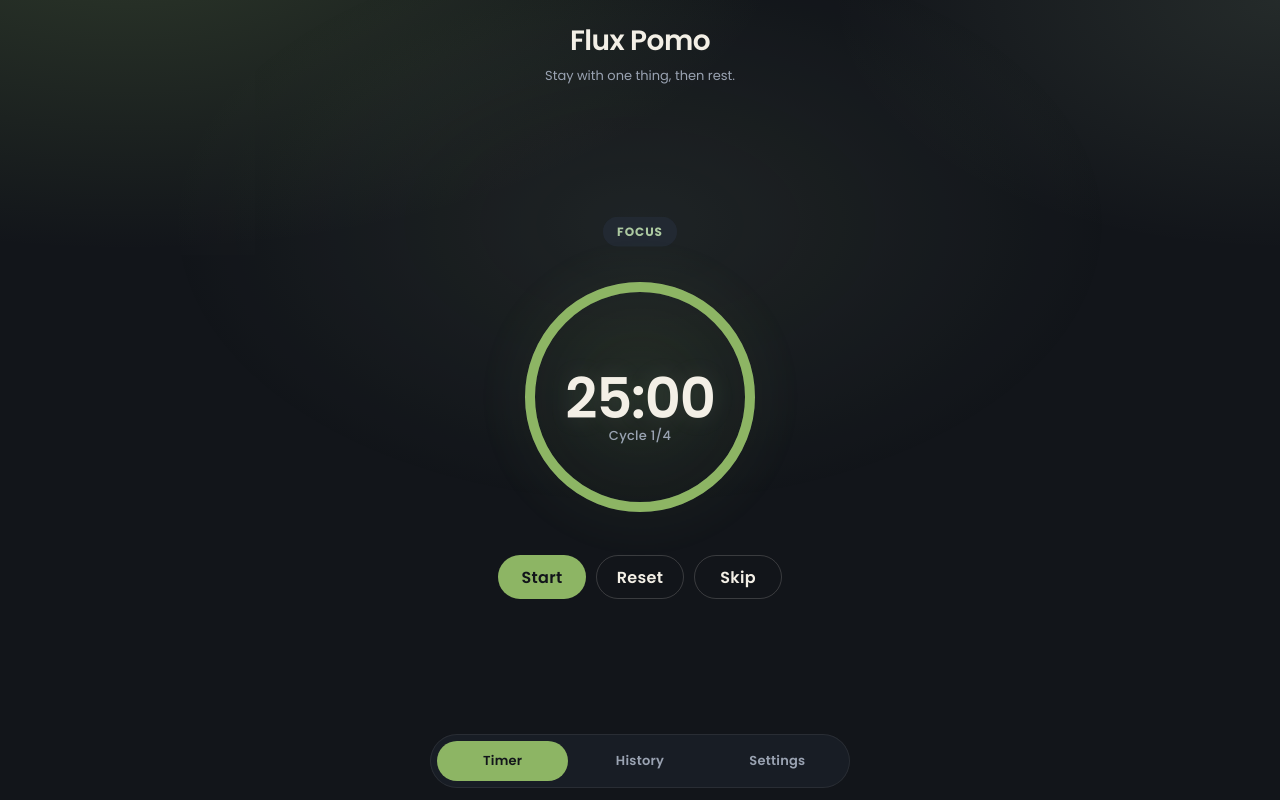
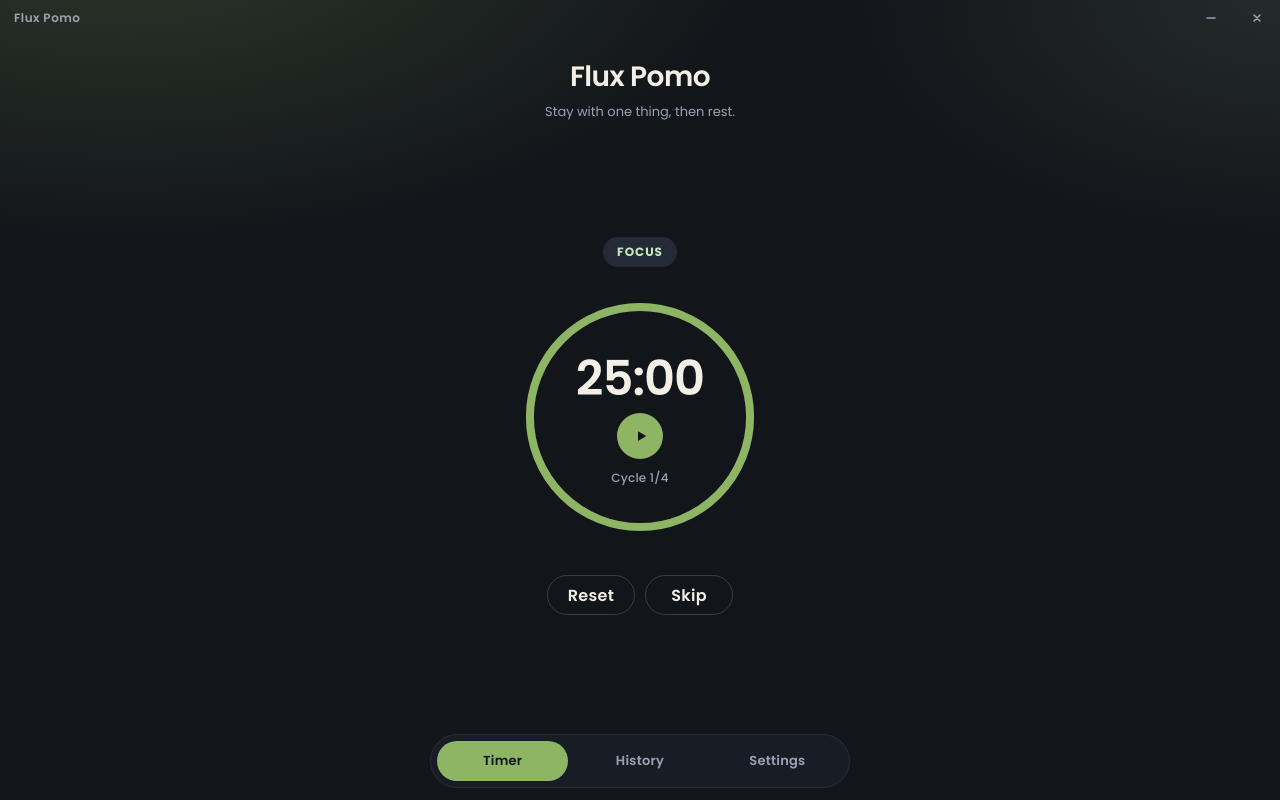
Before and after one commit to porhong/flux-pomo, a React (Vite) app: page / in a window 1280 px wide. Built offline with nearby package versions, Linux system fonts and the light colour scheme.

Commit message:
Apply UI improvement

```diff
--- a/src/preload/index.ts
+++ b/src/preload/index.ts
@@ -18,6 +18,10 @@ const api: FluxPomoApi = {
     electron: process.versions.electron,
     chrome: process.versions.chrome,
     node: process.versions.node
+  },
+  window: {
+    minimize: () => ipcRenderer.invoke(IpcChannels.windowMinimize),
+    close: () => ipcRenderer.invoke(IpcChannels.windowClose)
   },
   updater: {
     check: () => ipcRenderer.invoke(IpcChannels.updaterCheck),
--- a/src/renderer/src/components/layout/AppShell.tsx
+++ b/src/renderer/src/components/layout/AppShell.tsx
@@ -1,8 +1,10 @@
 import { NavLink, Outlet } from 'react-router-dom'
+import TitleBar from './TitleBar'
 
 function AppShell(): React.JSX.Element {
   return (
     <div className="app-shell">
+      <TitleBar />
       <main className="app-main">
         <Outlet />
       </main>
--- /dev/null
+++ b/src/renderer/src/components/layout/TitleBar.tsx
@@ -0,0 +1,38 @@
+function TitleBar(): React.JSX.Element {
+  return (
+    <header className="title-bar" aria-label="Window controls">
+      <div className="title-bar-drag">
+        <span className="title-bar-brand">Flux Pomo</span>
+      </div>
+      <div className="title-bar-controls">
+        <button
+          type="button"
+          className="title-bar-btn title-bar-minimize"
+          aria-label="Minimize"
+          onClick={() => void window.api.window.minimize()}
+        >
+          <svg width="10" height="10" viewBox="0 0 10 10" aria-hidden="true">
+            <path d="M1 5h8" stroke="currentColor" strokeWidth="1.5" strokeLinecap="round" />
+          </svg>
+        </button>
+        <button
+          type="button"
+          className="title-bar-btn title-bar-close"
+          aria-label="Close"
+          onClick={() => void window.api.window.close()}
+        >
+          <svg width="10" height="10" viewBox="0 0 10 10" aria-hidden="true">
+            <path
+              d="M2 2l6 6M8 2L2 8"
+              stroke="currentColor"
+              strokeWidth="1.5"
+              strokeLinecap="round"
+            />
+          </svg>
+        </button>
+      </div>
+    </header>
+  )
+}
+
+export default TitleBar
--- a/src/renderer/src/components/timer/TimerControls.tsx
+++ b/src/renderer/src/components/timer/TimerControls.tsx
@@ -1,29 +1,11 @@
 interface TimerControlsProps {
-  status: 'idle' | 'running' | 'paused'
-  onStart: () => void
-  onPause: () => void
   onReset: () => void
   onSkip: () => void
 }
 
-function TimerControls({
-  status,
-  onStart,
-  onPause,
-  onReset,
-  onSkip
-}: TimerControlsProps): React.JSX.Element {
+function TimerControls({ onReset, onSkip }: TimerControlsProps): React.JSX.Element {
   return (
     <div className="controls">
-      {status === 'running' ? (
-        <button type="button" className="btn btn-primary" onClick={onPause}>
-          Pause
-        </button>
-      ) : (
-        <button type="button" className="btn btn-primary" onClick={onStart}>
-          {status === 'paused' ? 'Resume' : 'Start'}
-        </button>
-      )}
       <button type="button" className="btn btn-ghost" onClick={onReset}>
         Reset
       </button>
--- a/src/renderer/src/components/timer/TimerDisplay.tsx
+++ b/src/renderer/src/components/timer/TimerDisplay.tsx
@@ -8,6 +8,25 @@ interface TimerDisplayProps {
   plannedMs: number
   focusCountInCycle: number
   sessionsUntilLongBreak: number
+  onStart: () => void
+  onPause: () => void
+}
+
+function PlayIcon(): React.JSX.Element {
+  return (
+    <svg width="18" height="18" viewBox="0 0 24 24" aria-hidden="true">
+      <path d="M8 5.5v13l11-6.5L8 5.5z" fill="currentColor" />
+    </svg>
+  )
+}
+
+function PauseIcon(): React.JSX.Element {
+  return (
+    <svg width="18" height="18" viewBox="0 0 24 24" aria-hidden="true">
+      <rect x="6" y="5" width="4" height="14" rx="1" fill="currentColor" />
+      <rect x="14" y="5" width="4" height="14" rx="1" fill="currentColor" />
+    </svg>
+  )
 }
 
 function TimerDisplay({
@@ -16,7 +35,9 @@ function TimerDisplay({
   remainingMs,
   plannedMs,
   focusCountInCycle,
-  sessionsUntilLongBreak
+  sessionsUntilLongBreak,
+  onStart,
+  onPause
 }: TimerDisplayProps): React.JSX.Element {
   const radius = 110
   const circumference = 2 * Math.PI * radius
@@ -26,13 +47,13 @@ function TimerDisplay({
   const cycle =
     Math.min(focusCountInCycle + (phase === 'focus' ? 1 : 0), sessionsUntilLongBreak) || 1
   const mood = phase === 'focus' && status === 'running' ? 'focus' : 'calm'
+  const isRunning = status === 'running'
+  const toggleLabel = isRunning ? 'Pause' : status === 'paused' ? 'Resume' : 'Start'
 
   return (
     <div className={`timer-stage mood-${mood} phase-${phase} status-${status}`}>
       <div className="phase-pill">{label}</div>
       <div className={`timer-ring ${phase}`}>
-        <div className="timer-aura" aria-hidden />
-        <div className="timer-orbit" aria-hidden />
         <svg viewBox="0 0 260 260" aria-hidden>
           <circle className="track" cx="130" cy="130" r={radius} />
           <circle
@@ -46,6 +67,14 @@ function TimerDisplay({
         </svg>
         <div className="timer-core">
           <p className="timer-time">{formatClock(remainingMs)}</p>
+          <button
+            type="button"
+            className="timer-toggle"
+            aria-label={toggleLabel}
+            onClick={isRunning ? onPause : onStart}
+          >
+            {isRunning ? <PauseIcon /> : <PlayIcon />}
+          </button>
           <p className="timer-meta">
             Cycle {cycle}/{sessionsUntilLongBreak}
           </p>
--- a/src/renderer/src/pages/HistoryPage.tsx
+++ b/src/renderer/src/pages/HistoryPage.tsx
@@ -46,7 +46,7 @@ function HistoryPage(): React.JSX.Element {
         <div className="period-nav">
           <button
             type="button"
-            className="btn btn-ghost"
+            className="period-nav-btn"
             aria-label="Previous period"
             onClick={() => {
               setLoading(true)
@@ -60,7 +60,7 @@ function HistoryPage(): React.JSX.Element {
           </span>
           <button
             type="button"
-            className="btn btn-ghost"
+            className="period-nav-btn"
             aria-label="Next period"
             onClick={() => {
               setLoading(true)
--- a/src/renderer/src/pages/TimerPage.tsx
+++ b/src/renderer/src/pages/TimerPage.tsx
@@ -24,7 +24,7 @@ function TimerPage(): React.JSX.Element {
   const mood = phase === 'focus' && status === 'running' ? 'focus' : 'calm'
 
   return (
-    <div className={`page page-timer mood-page-${mood}`}>
+    <div className="page page-timer">
       <header className="page-header page-header-center">
         <h1 className="brand">Flux Pomo</h1>
         <p className="page-sub">
@@ -40,11 +40,10 @@ function TimerPage(): React.JSX.Element {
           plannedMs={plannedMs}
           focusCountInCycle={focusCountInCycle}
           sessionsUntilLongBreak={settings.sessionsUntilLongBreak}
+          onStart={start}
+          onPause={pause}
         />
         <TimerControls
-          status={status}
-          onStart={start}
-          onPause={pause}
           onReset={reset}
           onSkip={() => {
             void skip()
--- a/src/renderer/src/styles/app.css
+++ b/src/renderer/src/styles/app.css
@@ -3,14 +3,77 @@
 .app-shell {
   height: 100%;
   display: grid;
-  grid-template-rows: 1fr auto;
-  padding: 20px 20px 12px;
+  grid-template-rows: auto 1fr auto;
+  padding: 0 20px 12px;
   gap: 12px;
+}
+
+.title-bar {
+  display: grid;
+  grid-template-columns: 1fr auto;
+  align-items: stretch;
+  height: 36px;
+  margin: 0 -20px;
+  user-select: none;
+}
+
+.title-bar-drag {
+  display: flex;
+  align-items: center;
+  padding: 0 14px;
+  -webkit-app-region: drag;
+  app-region: drag;
+}
+
+.title-bar-brand {
+  font-family: var(--font-display);
+  font-size: 12px;
+  font-weight: 600;
+  letter-spacing: 0.04em;
+  color: var(--fog);
+}
+
+.title-bar-controls {
+  display: flex;
+  -webkit-app-region: no-drag;
+  app-region: no-drag;
+}
+
+.title-bar-btn {
+  appearance: none;
+  border: none;
+  background: transparent;
+  color: var(--fog);
+  width: 46px;
+  height: 36px;
+  display: inline-flex;
+  align-items: center;
+  justify-content: center;
+  cursor: pointer;
+  transition:
+    background 140ms ease,
+    color 140ms ease;
+}
+
+.title-bar-btn:hover {
+  color: var(--snow);
+  background: rgba(243, 239, 230, 0.08);
+}
+
+.title-bar-close:hover {
+  color: var(--snow);
+  background: #c42b1c;
+}
+
+.title-bar-btn:focus-visible {
+  outline: 2px solid rgba(141, 181, 100, 0.55);
+  outline-offset: -2px;
 }
 
 .app-main {
   min-height: 0;
   overflow: auto;
+  padding-top: 8px;
   animation: rise 320ms ease-out;
 }
 
@@ -76,55 +139,6 @@
   text-align: center;
   gap: 0;
   transition: filter 600ms ease;
-}
-
-.page-timer:has(.mood-focus) .brand {
-  animation: focusBrandSettle 700ms ease-out both;
-}
-
-.mood-page-calm::before,
-.mood-page-focus::before {
-  content: '';
-  position: fixed;
-  inset: 0;
-  pointer-events: none;
-  z-index: 0;
-  transition: opacity 700ms ease;
-}
-
-.mood-page-calm::before {
-  background: radial-gradient(700px 420px at 50% 28%, rgba(199, 232, 184, 0.1), transparent 70%);
-  animation: calmPageGlow 7s ease-in-out infinite;
-}
-
-.mood-page-focus::before {
-  background: radial-gradient(640px 480px at 50% 32%, rgba(141, 181, 100, 0.2), transparent 68%);
-  animation: focusPageGlow 2.8s ease-in-out infinite;
-}
-
-.page-timer > * {
-  position: relative;
-  z-index: 1;
-}
-
-@keyframes calmPageGlow {
-  0%,
-  100% {
-    opacity: 0.55;
-  }
-  50% {
-    opacity: 1;
-  }
-}
-
-@keyframes focusPageGlow {
-  0%,
-  100% {
-    opacity: 0.7;
-  }
-  50% {
-    opacity: 1;
-  }
 }
 
 .page-header {
@@ -206,10 +220,8 @@
   letter-spacing: 0.08em;
   text-transform: uppercase;
   transition:
-    color 400ms ease,
-    background 400ms ease,
-    box-shadow 400ms ease,
-    transform 400ms ease;
+    color 300ms ease,
+    background 300ms ease;
 }
 
 .timer-ring {
@@ -218,36 +230,9 @@
   height: 260px;
   margin: 0 auto;
   flex-shrink: 0;
-  transition: transform 500ms cubic-bezier(0.22, 1, 0.36, 1);
 }
 
-.timer-aura {
-  position: absolute;
-  inset: -18%;
-  border-radius: 50%;
-  pointer-events: none;
-  z-index: 0;
-  background: radial-gradient(circle, rgba(141, 181, 100, 0.28) 0%, transparent 68%);
-  opacity: 0.55;
-  transition:
-    opacity 500ms ease,
-    background 500ms ease,
-    transform 500ms ease;
-}
-
-.timer-orbit {
-  position: absolute;
-  inset: 8%;
-  border-radius: 50%;
-  pointer-events: none;
-  z-index: 0;
-  border: 1px solid rgba(199, 232, 184, 0.12);
-  opacity: 0;
-}
-
-.timer-ring svg {
-  position: relative;
-  z-index: 1;
+.timer-ring > svg {
   display: block;
   width: 100%;
   height: 100%;
@@ -257,19 +242,18 @@
 .timer-ring .track {
   fill: none;
   stroke: var(--ring-track);
-  stroke-width: 10;
-  transition: stroke 400ms ease;
+  stroke-width: 8;
+  transition: stroke 300ms ease;
 }
 
 .timer-ring .progress {
   fill: none;
   stroke: var(--matcha);
-  stroke-width: 10;
+  stroke-width: 8;
   stroke-linecap: round;
   transition:
     stroke-dashoffset 200ms linear,
-    stroke 400ms ease,
-    filter 400ms ease;
+    stroke 300ms ease;
 }
 
 .timer-ring.focus .progress {
@@ -287,251 +271,130 @@
 .timer-core {
   position: absolute;
   inset: 0;
-  z-index: 2;
   display: flex;
+  flex-direction: column;
   align-items: center;
   justify-content: center;
+  gap: 10px;
+  padding: 28px 0 20px;
   pointer-events: none;
 }
 
 .timer-time {
   font-family: var(--font-display);
-  font-size: 56px;
+  font-size: 48px;
   font-weight: 600;
   letter-spacing: -0.02em;
   line-height: 1;
   margin: 0;
   font-variant-numeric: tabular-nums;
-  transform: translateY(2px);
+}
+
+.timer-toggle {
+  appearance: none;
+  border: none;
+  pointer-events: auto;
+  cursor: pointer;
+  width: 46px;
+  height: 46px;
+  border-radius: 50%;
+  display: inline-flex;
+  align-items: center;
+  justify-content: center;
+  background: var(--matcha);
+  color: var(--ink);
+  flex-shrink: 0;
   transition:
-    text-shadow 450ms ease,
-    color 450ms ease,
-    letter-spacing 450ms ease;
+    background 160ms ease,
+    transform 120ms ease;
+}
+
+.timer-toggle:hover {
+  background: var(--matcha-soft);
+}
+
+.timer-toggle:active {
+  transform: scale(0.96);
+}
+
+.timer-toggle:focus-visible {
+  outline: 2px solid rgba(141, 181, 100, 0.7);
+  outline-offset: 3px;
+}
+
+.timer-toggle svg {
+  display: block;
+}
+
+.status-idle .timer-toggle svg,
+.status-paused .timer-toggle svg {
+  /* Optical center for play triangle */
+  transform: translateX(1px);
 }
 
 .timer-meta {
-  position: absolute;
-  left: 0;
-  right: 0;
-  top: 61%;
   margin: 0;
   color: var(--fog);
-  font-size: 13px;
+  font-size: 12px;
   font-weight: 500;
   letter-spacing: 0.02em;
   text-align: center;
-  transition: opacity 400ms ease;
 }
 
 /* —— Calm: idle + rest —— */
-.mood-calm .phase-pill {
-  animation: calmPill 4.8s ease-in-out infinite;
-}
-
-.mood-calm .timer-aura {
-  animation: calmAura 5.5s ease-in-out infinite;
-}
-
 .mood-calm .timer-ring {
-  animation: calmBreathe 5.5s ease-in-out infinite;
-}
-
-.mood-calm.phase-shortBreak .timer-aura,
-.mood-calm.phase-longBreak .timer-aura {
-  background: radial-gradient(circle, rgba(125, 155, 118, 0.26) 0%, transparent 70%);
-}
-
-.mood-calm.phase-longBreak .timer-aura {
-  background: radial-gradient(circle, rgba(217, 118, 91, 0.22) 0%, transparent 70%);
-}
-
-.mood-calm .timer-time {
-  text-shadow: 0 0 24px rgba(199, 232, 184, 0.12);
-}
-
-.mood-calm .timer-orbit {
-  opacity: 0.55;
-  animation: calmOrbit 14s linear infinite;
+  animation: ringBreathe 6s ease-in-out infinite;
 }
 
 /* —— Focus: productive running —— */
 .mood-focus .phase-pill {
   color: var(--ink);
   background: var(--matcha);
-  box-shadow: 0 0 0 1px rgba(199, 232, 184, 0.25), 0 8px 24px rgba(141, 181, 100, 0.28);
-  animation: focusPillIn 480ms cubic-bezier(0.22, 1, 0.36, 1) both;
-}
-
-.mood-focus .timer-aura {
-  opacity: 0.95;
-  background: radial-gradient(circle, rgba(141, 181, 100, 0.42) 0%, rgba(141, 181, 100, 0.08) 48%, transparent 72%);
-  animation: focusAura 2.4s ease-in-out infinite;
-}
-
-.mood-focus .timer-orbit {
-  opacity: 0.9;
-  border-color: rgba(141, 181, 100, 0.35);
-  animation: focusOrbit 3.2s ease-in-out infinite;
+  animation: pillSettle 360ms ease-out both;
 }
 
 .mood-focus .timer-ring {
-  animation: focusEngage 520ms cubic-bezier(0.22, 1, 0.36, 1) both;
+  animation: ringSettle 420ms cubic-bezier(0.22, 1, 0.36, 1) both;
 }
 
 .mood-focus .progress {
-  filter: drop-shadow(0 0 6px rgba(141, 181, 100, 0.65));
-  animation: focusStroke 2.2s ease-in-out infinite;
+  stroke-width: 9;
 }
 
-.mood-focus .timer-time {
-  letter-spacing: -0.01em;
-  text-shadow:
-    0 0 18px rgba(141, 181, 100, 0.35),
-    0 0 40px rgba(141, 181, 100, 0.18);
-  animation: focusTickSoft 1s ease-in-out infinite;
-}
-
-.mood-focus .timer-meta {
-  opacity: 0.85;
-}
-
-@keyframes calmBreathe {
+@keyframes ringBreathe {
   0%,
   100% {
     transform: scale(1);
   }
   50% {
-    transform: scale(1.018);
+    transform: scale(1.012);
   }
 }
 
-@keyframes calmAura {
-  0%,
-  100% {
-    opacity: 0.4;
-    transform: scale(0.96);
-  }
-  50% {
-    opacity: 0.72;
-    transform: scale(1.04);
-  }
-}
-
-@keyframes calmPill {
-  0%,
-  100% {
-    opacity: 0.82;
-    transform: translateY(0);
-  }
-  50% {
-    opacity: 1;
-    transform: translateY(-2px);
-  }
-}
-
-@keyframes calmOrbit {
+@keyframes ringSettle {
   from {
-    transform: rotate(0deg) scale(1);
-    opacity: 0.35;
-  }
-  50% {
-    opacity: 0.55;
+    opacity: 0.88;
+    transform: scale(0.985);
   }
   to {
-    transform: rotate(360deg) scale(1);
-    opacity: 0.35;
-  }
-}
-
-@keyframes focusEngage {
-  from {
-    transform: scale(0.96);
-  }
-  to {
+    opacity: 1;
     transform: scale(1);
   }
 }
 
-@keyframes focusAura {
-  0%,
-  100% {
-    opacity: 0.75;
-    transform: scale(1);
-  }
-  50% {
-    opacity: 1;
-    transform: scale(1.06);
-  }
-}
-
-@keyframes focusOrbit {
-  0%,
-  100% {
-    transform: scale(1);
-    opacity: 0.55;
-  }
-  50% {
-    transform: scale(1.045);
-    opacity: 0.95;
-  }
-}
-
-@keyframes focusStroke {
-  0%,
-  100% {
-    filter: drop-shadow(0 0 4px rgba(141, 181, 100, 0.45));
-  }
-  50% {
-    filter: drop-shadow(0 0 10px rgba(141, 181, 100, 0.85));
-  }
-}
-
-@keyframes focusTickSoft {
-  0%,
-  100% {
-    opacity: 1;
-  }
-  50% {
-    opacity: 0.92;
-  }
-}
-
-@keyframes focusPillIn {
+@keyframes pillSettle {
   from {
-    transform: scale(0.92);
-    opacity: 0.6;
-  }
-  to {
-    transform: scale(1);
-    opacity: 1;
-  }
-}
-
-@keyframes focusBrandSettle {
-  from {
-    letter-spacing: 0.04em;
     opacity: 0.7;
   }
   to {
-    letter-spacing: -0.02em;
     opacity: 1;
   }
 }
 
 @media (prefers-reduced-motion: reduce) {
-  .mood-calm .phase-pill,
-  .mood-calm .timer-aura,
   .mood-calm .timer-ring,
-  .mood-calm .timer-orbit,
   .mood-focus .phase-pill,
-  .mood-focus .timer-aura,
-  .mood-focus .timer-orbit,
-  .mood-focus .timer-ring,
-  .mood-focus .progress,
-  .mood-focus .timer-time,
-  .page-timer:has(.mood-focus) .brand,
-  .mood-page-calm::before,
-  .mood-page-focus::before {
+  .mood-focus .timer-ring {
     animation: none !important;
   }
 }
@@ -550,7 +413,7 @@
   border: none;
   cursor: pointer;
   border-radius: 999px;
-  min-height: 44px;
+  min-height: 40px;
   min-width: 88px;
   padding: 0 18px;
   font-weight: 600;
@@ -694,6 +557,40 @@
   display: inline-flex;
   align-items: center;
   gap: 8px;
+}
+
+.period-nav-btn {
+  appearance: none;
+  border: 1px solid rgba(243, 239, 230, 0.18);
+  background: transparent;
+  color: var(--snow);
+  width: 36px;
+  height: 36px;
+  min-width: 36px;
+  padding: 0;
+  border-radius: 50%;
+  display: inline-flex;
+  align-items: center;
+  justify-content: center;
+  font-size: 20px;
+  line-height: 1;
+  cursor: pointer;
+  transition:
+    background 120ms ease,
+    transform 120ms ease;
+}
+
+.period-nav-btn:hover {
+  background: rgba(243, 239, 230, 0.06);
+}
+
+.period-nav-btn:active {
+  transform: scale(0.96);
+}
+
+.period-nav-btn:focus-visible {
+  outline: 2px solid rgba(141, 181, 100, 0.55);
+  outline-offset: 2px;
 }
 
 .period-label {
--- a/src/shared/ipc.ts
+++ b/src/shared/ipc.ts
@@ -3,6 +3,8 @@ import type { HistoryQuery, HistoryResult, PomodoroSettings, Session } from './t
 /** Channel names shared by main and preload. Keep this list small and explicit. */
 export const IpcChannels = {
   ping: 'app:ping',
+  windowMinimize: 'window:minimize',
+  windowClose: 'window:close',
   updaterCheck: 'updater:check',
   updaterDownload: 'updater:download',
   updaterInstall: 'updater:install',
@@ -47,6 +49,10 @@ export interface UpdateCheckResult {
 export interface FluxPomoApi {
   ping: () => Promise<string>
   versions: AppVersions
+  window: {
+    minimize: () => Promise<void>
+    close: () => Promise<void>
+  }
   updater: {
     check: () => Promise<UpdateCheckResult>
     download: () => Promise<void>
```
Also changed, not shown: src/main/index.ts (+14 -0 lines), 1 other file (tests, documents, lock files or other folders).
